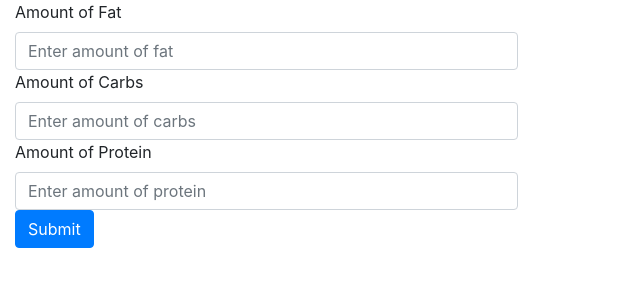
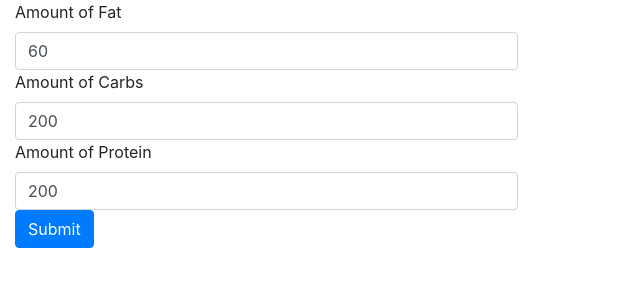
Before and after one commit to wginsberg/EatHackLove, a Flask app: page / in a window 1280 px wide. Shown: the top 300 px of the page, without its empty margins (0-640 px from the left). Run offline with Flask 2, Linux system fonts and the light colour scheme; some libraries are stand-ins or nearby versions.

Commit message:
Add default page

```diff
--- a/templates/main_page.jinja
+++ b/templates/main_page.jinja
@@ -20,11 +20,11 @@ Poverty Macros Calculator
 <div class="col-5">
 <div class="form-group">
 <label for="fat">Amount of Fat</label>
-<input name= "fat" type="fat" class="form-control" id="exampleInputEmail1" aria-describedby="emailHelp" placeholder="Enter amount of fat">
+<input name= "fat" value="60" type="fat" class="form-control" id="exampleInputEmail1" aria-describedby="emailHelp" placeholder="Enter amount of fat">
 <label for="carbs">Amount of Carbs</label>
-<input name= "carbs" type="carbs" class="form-control" aria-describedby="emailHelp" placeholder="Enter amount of carbs">
+<input name= "carbs" value="200" type="carbs" class="form-control" aria-describedby="emailHelp" placeholder="Enter amount of carbs">
 <label for="protein">Amount of Protein</label>
-<input name="protein" type="protein" class="form-control" aria-describedby="emailHelp" placeholder="Enter amount of protein">
+<input name="protein" value="200" type="protein" class="form-control" aria-describedby="emailHelp" placeholder="Enter amount of protein">
 <button type="submit" class="btn btn-primary">Submit</button>
 </form>
 </div>
```
